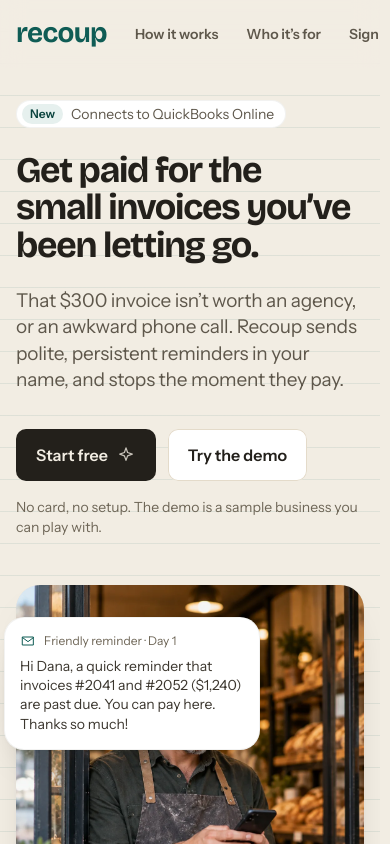
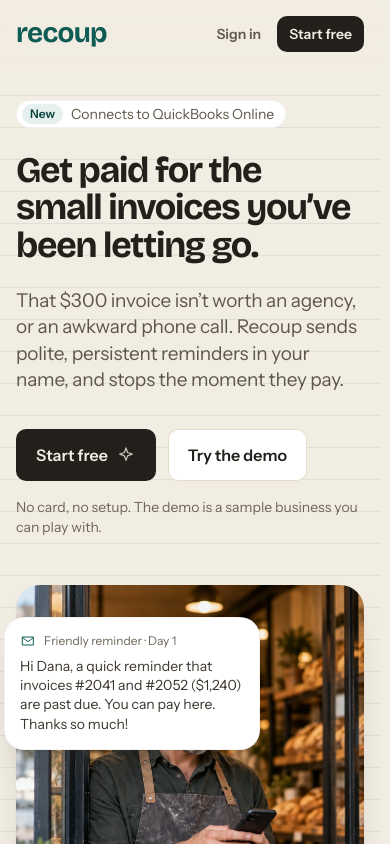
Before and after one commit to rohan-ahire1/recoup, a Next.js app: page /home in a window 390 px wide. Shown: the top 844 px of the page. Built offline with nearby package versions, Linux system fonts and the light colour scheme; what async_hooks would draw is missing.

Commit message:
Hide the section links in the header on phones so Sign in and Start free fit

```diff
--- a/app/home/page.tsx
+++ b/app/home/page.tsx
@@ -42,8 +42,8 @@ export default async function Home({ searchParams }: { searchParams: Promise<{ d
         <div className="mx-auto flex max-w-6xl items-center justify-between gap-4 px-4 py-4 sm:px-6 lg:px-10">
           <Link href="/" className="display text-heading font-bold text-teal">recoup</Link>
           <nav className="flex items-center gap-1">
-            <a href="#how" className={`${buttonClass('ghost', 'sm')} hidden sm:inline-flex`}>How it works</a>
-            <a href="#who" className={`${buttonClass('ghost', 'sm')} hidden sm:inline-flex`}>Who it’s for</a>
+            <a href="#how" className={`${buttonClass('ghost', 'sm')} max-sm:hidden`}>How it works</a>
+            <a href="#who" className={`${buttonClass('ghost', 'sm')} max-sm:hidden`}>Who it’s for</a>
             <Link href="/login" className={buttonClass('ghost', 'sm')}>Sign in</Link>
             <Link href="/login" className={buttonClass('primary', 'sm')}>Start free</Link>
           </nav>
```
